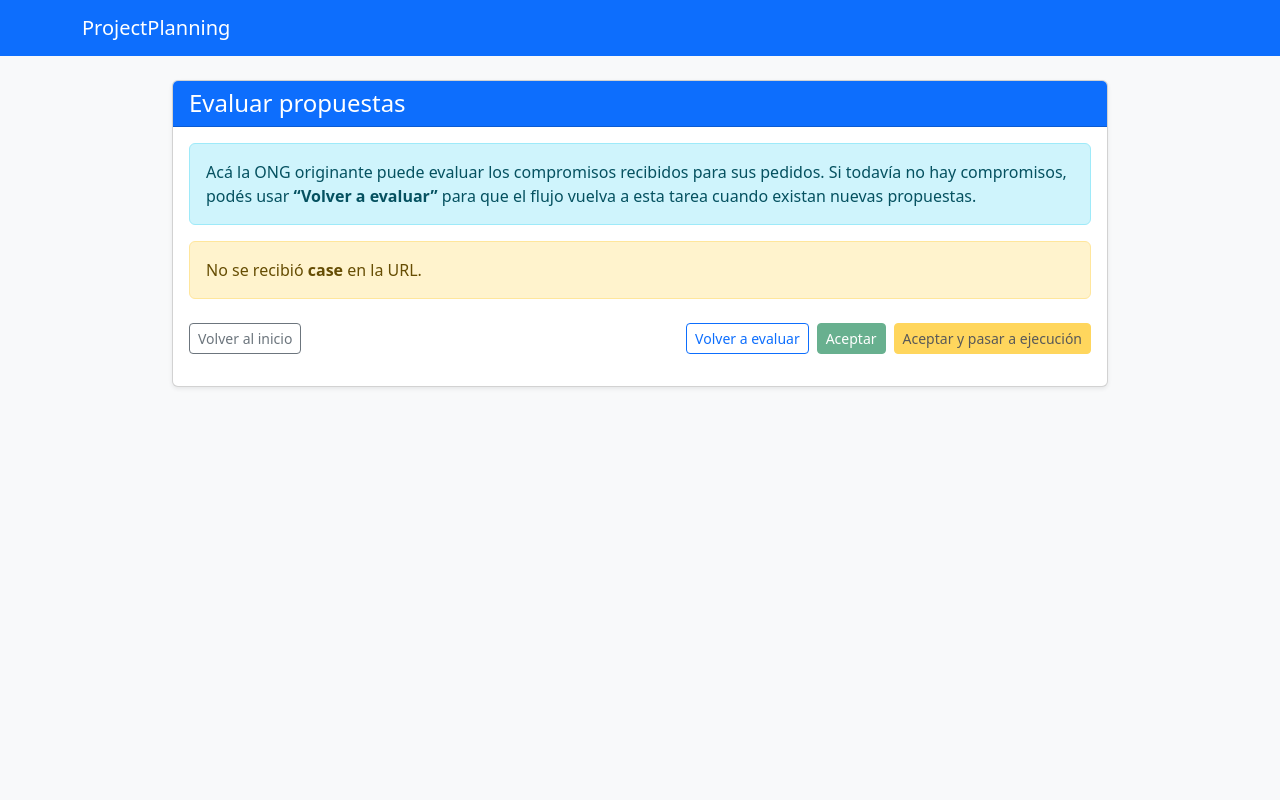
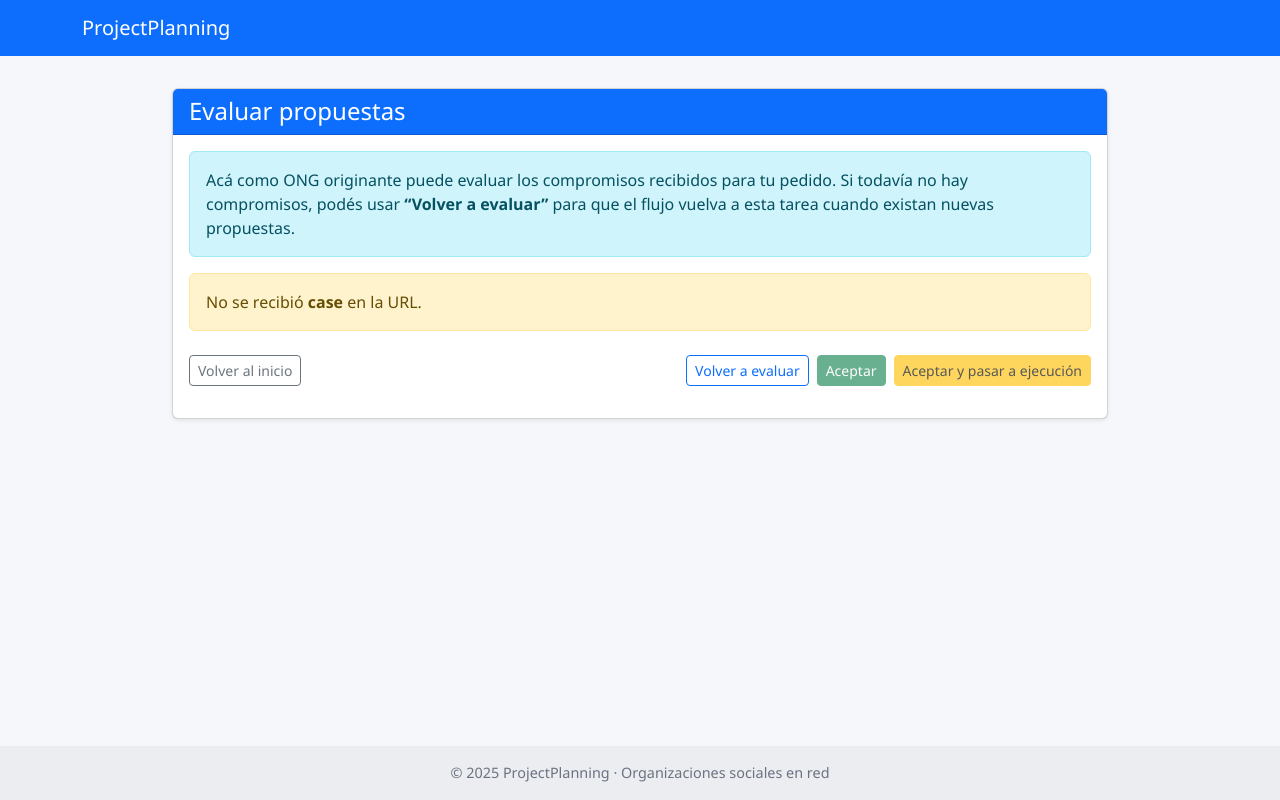
Before and after one commit to tobinapoli/api-front-bonita, a Django app: page /bonita/evaluar/ in a window 1280 px wide. Run offline with Django 5.2, Linux system fonts and the light colour scheme.

Commit message:
cambios al monitoreo y evaluar propuestas

```diff
--- a/bonita/templates/bonita/evaluar_propuestas.html
+++ b/bonita/templates/bonita/evaluar_propuestas.html
@@ -3,10 +3,40 @@
 <head>
   <meta charset="UTF-8">
   <meta name="viewport" content="width=device-width, initial-scale=1.0">
-  <title>Evaluar propuestas</title>
+  <title>Evaluar propuestas | ProjectPlanning</title>
   <link href="https://cdn.jsdelivr.net/npm/bootstrap@5.3.3/dist/css/bootstrap.min.css" rel="stylesheet">
+
+  <style>
+    body {
+      background: #f5f7fa;
+      font-family: "Segoe UI", Roboto, Arial, sans-serif;
+    }
+
+    .page-wrapper {
+      min-height: 100vh;
+      display: flex;
+      flex-direction: column;
+    }
+
+    main {
+      flex: 1;
+      display: flex;
+      justify-content: center;
+      padding: 2rem 1rem;
+    }
+
+    footer {
+      background: rgba(0, 0, 0, 0.04);
+      padding: 1rem;
+      text-align: center;
+      font-size: 0.9rem;
+      color: #6b7280;
+    }
+  </style>
 </head>
-<body class="bg-light">
+<body>
+
+<div class="page-wrapper">
 
   <nav class="navbar navbar-expand-lg navbar-dark bg-primary">
     <div class="container">
@@ -14,23 +44,16 @@
     </div>
   </nav>
 
-<div class="container py-4" style="max-width:960px">
-  <div class="card shadow-sm">
+  <main>
+    <div class="container" style="max-width:960px">
+      <div class="card shadow-sm w-100">
         <div class="card-header bg-primary text-white d-flex justify-content-between align-items-center">
           <h4 class="mb-0">Evaluar propuestas</h4>
-      <div class="text-end small">
-        {% if case %}
-          <div>Caso: <code>{{ case }}</code></div>
-        {% endif %}
-        {% if proyecto %}
-          <div>Proyecto: <code>{{ proyecto }}</code></div>
-        {% endif %}
-      </div>
         </div>
 
         <div class="card-body">
           <div class="alert alert-info">
-        Acá la ONG originante puede evaluar los compromisos recibidos para sus pedidos.
+            Acá como ONG originante puede evaluar los compromisos recibidos para tu pedido.
             Si todavía no hay compromisos, podés usar <strong>“Volver a evaluar”</strong>
             para que el flujo vuelva a esta tarea cuando existan nuevas propuestas.
           </div>
@@ -61,10 +84,29 @@
         </div>
       </div>
     </div>
+  </main>
+
+  <footer>
+    © 2025 ProjectPlanning · Organizaciones sociales en red
+  </footer>
+
+</div>
 
 <script>
   function qp(n) {
     return new URLSearchParams(location.search).get(n);
+  }
+
+  // mismo formato de fecha que en "Revisar pedidos"
+  function formatearFecha(fechaIso) {
+    if (!fechaIso) return "";
+    const d = new Date(fechaIso);
+    if (isNaN(d.getTime())) return fechaIso;
+    const mesesCortos = ["ene", "feb", "mar", "abr", "may", "jun", "jul", "ago", "sep", "oct", "nov", "dic"];
+    const dia = d.getDate();
+    const mes = mesesCortos[d.getMonth()];
+    const anio = d.getFullYear();
+    return `${dia} de ${mes}, ${anio}`;
   }
 
   const panel = document.getElementById("panelCompromisos");
@@ -80,8 +122,8 @@
   // Habilita/deshabilita botones según haya o no compromiso seleccionado
   function actualizarEstadoBotones() {
     const seleccionado = !!document.querySelector('input[name="compromisoRadio"]:checked');
-    btnVolver.disabled   = false;
-    btnConfirm.disabled  = !seleccionado;
+    btnVolver.disabled    = false;
+    btnConfirm.disabled   = !seleccionado;
     btnConfirmEj.disabled = !seleccionado;
   }
 
@@ -104,11 +146,12 @@
       const monto   = (c.monto !== null && c.monto !== undefined)
         ? `Monto ofrecido: <strong>${c.monto}</strong><br>`
         : "";
-      const fecha   = c.fecha ? `Fecha: <strong>${c.fecha}</strong><br>` : "";
+      const fechaFmt = c.fecha ? formatearFecha(c.fecha) : "";
+      const fecha   = fechaFmt ? `Fecha: <strong>${fechaFmt}</strong><br>` : "";
       const estado  = c.estado ? `Estado: <strong>${c.estado}</strong>` : "";
 
       return `
-        <div class="border rounded p-3 mb-2">
+        <div class="border rounded p-3 mb-2 bg-white">
           <div class="form-check">
             <input class="form-check-input me-2"
                    type="radio"
@@ -116,7 +159,7 @@
                    id="comp_${c.id}"
                    value="${c.id}">
             <label class="form-check-label" for="comp_${c.id}">
-              <strong>Compromiso #${c.id}</strong>
+              <strong>Compromiso recibido</strong>
               <div class="small text-muted mt-1">
                 ${detalle ? `${detalle}<br>` : ""}
                 ${monto}${fecha}${estado}
@@ -201,8 +244,8 @@
       return;
     }
 
-    btnVolver.disabled   = true;
-    btnConfirm.disabled  = true;
+    btnVolver.disabled    = true;
+    btnConfirm.disabled   = true;
     btnConfirmEj.disabled = true;
 
     try {
@@ -257,7 +300,7 @@
           Error de red al guardar la evaluación.
         </div>`);
     } finally {
-      btnVolver.disabled   = false;
+      btnVolver.disabled = false;
       actualizarEstadoBotones();
     }
   }
```
Also changed, not shown: bonita/templates/bonita/monitoreo.html (+62 -52 lines). Lines whose indentation alone changed are shown as unchanged.
